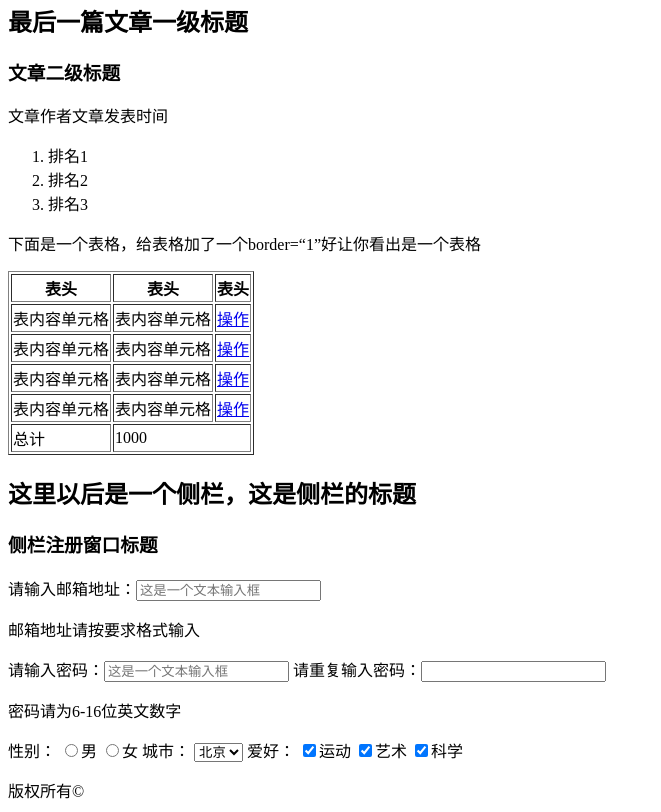
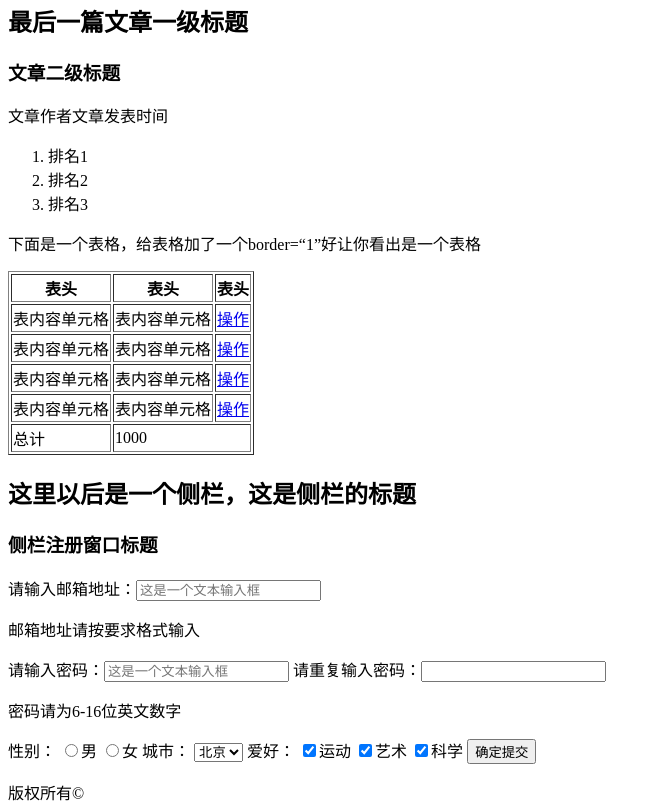
Before and after one commit to DrugsZ/IFE2016, a plain HTML site: page task001-零基础HTML编码.html in a window 1280 px wide. Shown: the part 4438-5250 px from the top of the page, without its empty margins (0-661 px from the left). Drawn offline with Linux system fonts and the light colour scheme.

Commit message:
最终版

```diff
--- a/task001-零基础HTML编码.html
+++ b/task001-零基础HTML编码.html
@@ -134,10 +134,11 @@
                     <input type="checkbox" checked="checked" value="yd">运动
                     <input type="checkbox" checked="checked" value="ys">艺术
                     <input type="checkbox" checked="checked" value="kx">科学
+                    <input type="submit" value="确定提交">
                 </p>
-                <span>版权所有&copy; </span>
             </div>
         </form>
+        <span>版权所有&copy; </span>
     </div>
 </body>
 </html>
```
